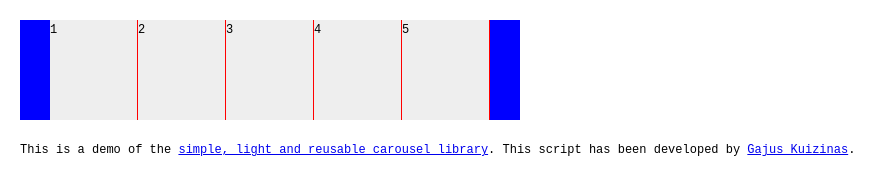
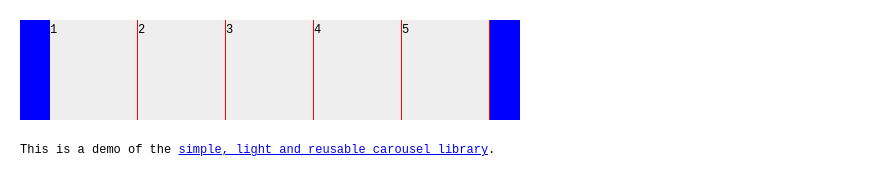
Before and after one commit to gajus/carousel, a plain HTML site: page index.html in a window 1280 px wide. Shown: the whole page, without its empty margins (0-891 px from the left). Drawn offline with Linux system fonts and the light colour scheme.

Commit message:
Update index.html

```diff
--- a/index.html
+++ b/index.html
@@ -41,7 +41,7 @@
 	</div>
 
 	<div class="authorship">
-		This is a demo of the <a href="https://github.com/gajus/ay-carousel" target="_blank">simple, light and reusable carousel library</a>. This script has been developed by <a href="http://anuary.com/gajus" target="_blank">Gajus Kuizinas</a>.
+		This is a demo of the <a href="https://github.com/gajus/carousel" target="_blank">simple, light and reusable carousel library</a>.
 	</div>
 </body>
 </html>
```
